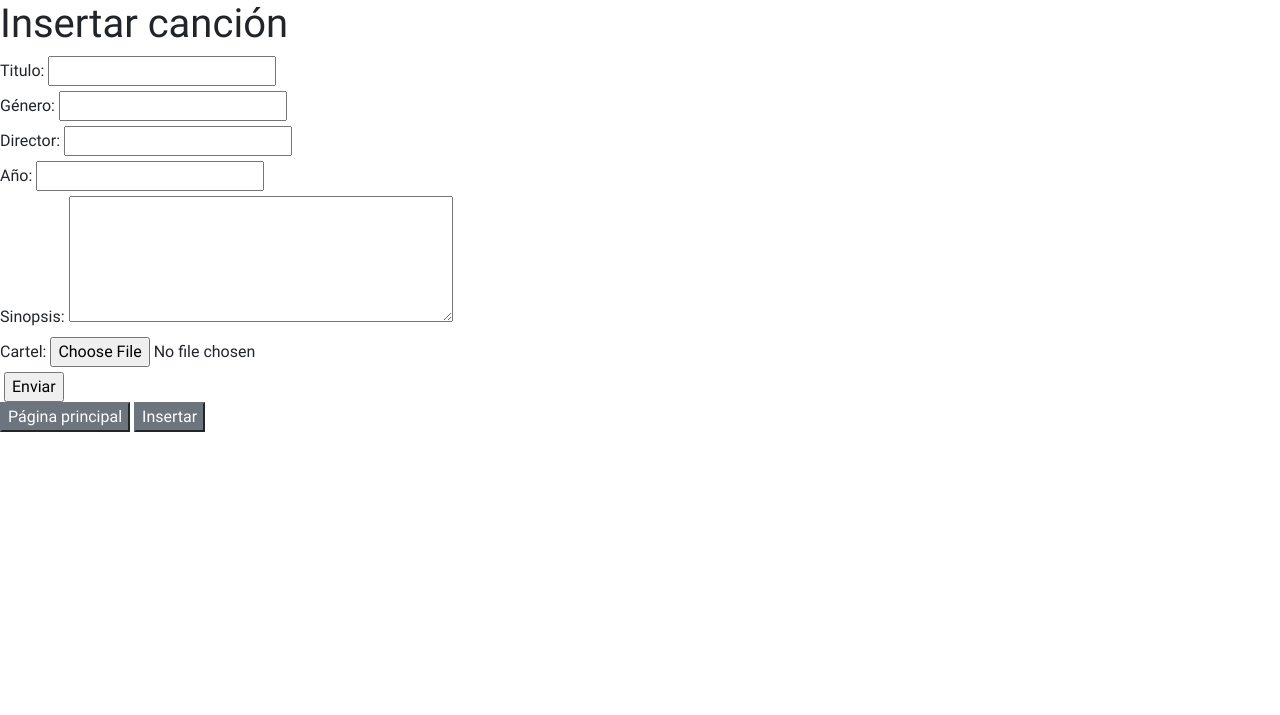
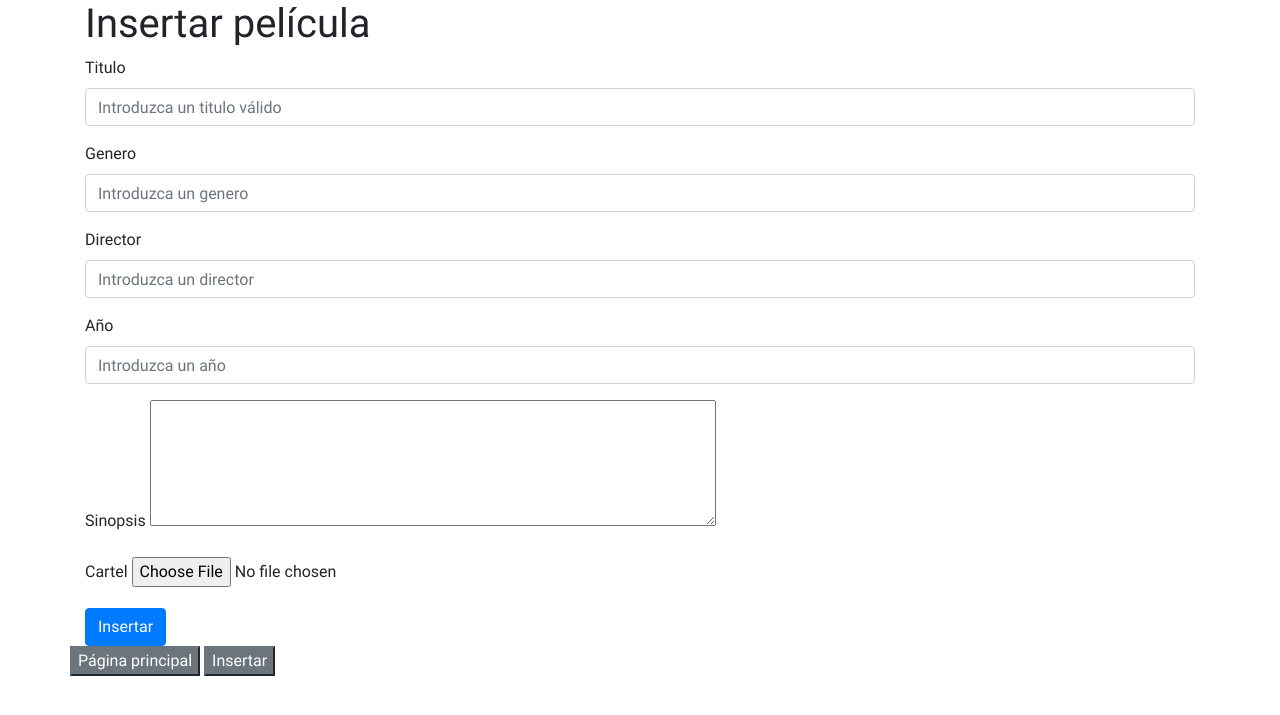
Before and after one commit to josema51093/proyectoPHP1EV, a PHP site: page /insertar.php in a window 1280 px wide. Shown: the top 715 px of the page. Run offline with PHP 8.4, Linux system fonts and the light colour scheme.

Commit message:
diseño2/2

```diff
--- a/2.- peliculas/includes/cabecera.php
+++ b/2.- peliculas/includes/cabecera.php
@@ -6,6 +6,7 @@
 		 <meta name="viewport" content="width=device-width, user-scalable=no, initial-scale=1.0, maximum-scale=1.0, minimum-scale=1.0">
 		 <title>Peliculas MONGODB</title>
 		 <link rel="stylesheet" href="css/bootstrap.min.css">
+		 <link href="https://stackpath.bootstrapcdn.com/font-awesome/4.7.0/css/font-awesome.min.css" rel="stylesheet" integrity="sha384-wvfXpqpZZVQGK6TAh5PVlGOfQNHSoD2xbE+QkPxCAFlNEevoEH3Sl0sibVcOQVnN" crossorigin="anonymous">
 		 <link rel="stylesheet" href="css/misestilos.css">
 		 <!-- <link rel="stylesheet" href="fonts/awesome/css/all.min.css"> -->
 	 </head>
--- a/2.- peliculas/includes/pie.php
+++ b/2.- peliculas/includes/pie.php
@@ -1,8 +1,12 @@
 
- 		 <footer class="pie">
+ 	<div class="container">
+ 		<div class="row">
+ 			<footer class="pie">
 			 <a class='myButton' href="index.php"><button class="btn-secondary">Página principal</button></a>
 			 <a class='myButton' href="insertar.php"><button class="btn-secondary">Insertar</button></a>
- 		 </footer>
+ 		 	</footer>
+ 		</div>
+ 	</div>
  	 <!--Se añade jquery, Bootstrap y Popper -->
 	 <script type="`text/javascript" src="js/jquery.js"></script>
 	 <script type="`text/javascript" src="js/bootstrap.min.js"></script>
--- a/2.- peliculas/insertar.php
+++ b/2.- peliculas/insertar.php
@@ -1,18 +1,48 @@
 <?php
 include "includes/cabecera.php";
 ?>
-
-<header class="cabecera">
-	<h1>Insertar canción</h1>
-</header>
-<section>
+    <div class="container">
+        <header class="cabecera">
+        	<h1>Insertar película</h1>
+        </header>
+        <section>
 
 <?php
 	if(!$_POST){
 	 	//Si no has mandado nada pintas el formulario
 ?>
+        <form action="manager.php" method="post" enctype="multipart/form-data">
+          <div class="form-group">
+            <label for="exampleInputTitulo">Titulo</label>
+            <input type="text" name="titulo" maxlength="100" class="form-control" id="exampleInputTitulo"  placeholder="Introduzca un titulo válido" required="required">
+          </div>
+          <div class="form-group">
+            <label for="exampleInputGenero">Genero</label>
+            <input type="text" name="genero" class="form-control" id="exampleInputGenero" placeholder="Introduzca un genero" required="required">
+          </div>
+          <div class="form-group">
+            <label for="exampleInputDirector">Director</label>
+            <input type="text" name="director" class="form-control" id="exampleInputDirector" placeholder="Introduzca un director" required="required">
+          </div>
+          <div class="form-group">
+            <label for="exampleInputYear">Año</label>
+            <input type="number" name="year" class="form-control" id="exampleInputYear" placeholder="Introduzca un año" required="required">
+          </div>
+          <div class="form-group">
+            <label for="exampleInputSinopsis">Sinopsis</label>
+            <textarea id="exampleInputSinopsis" name="sinopsis" cols="60" rows="5" required="required">
 
-		<form action="manager.php" method="post" enctype="multipart/form-data">
+            </textarea>
+          </div>
+          <div class="form-group">
+            <label for="exampleInputCartel">Cartel</label>
+            <input type="file" id="exampleInputCartel" name="cartel">
+          </div>
+          <button type="submit" class="btn btn-primary" name="insertar">Insertar</button>
+        </form>
+    </div>
+
+		<!-- <form action="manager.php" method="post" enctype="multipart/form-data">
 
 		 	<section>
     			<label>Titulo:</label>
@@ -45,7 +75,7 @@ include "includes/cabecera.php";
     			<input type="submit" name="insertar" value="Enviar">
 			</section>
 
-		</form>
+		</form> -->
 
 
 </section>
```
Also changed, not shown: 2.- peliculas/actualizar.php (+29 -27 lines), 2.- peliculas/index.php (+6 -2 lines).
